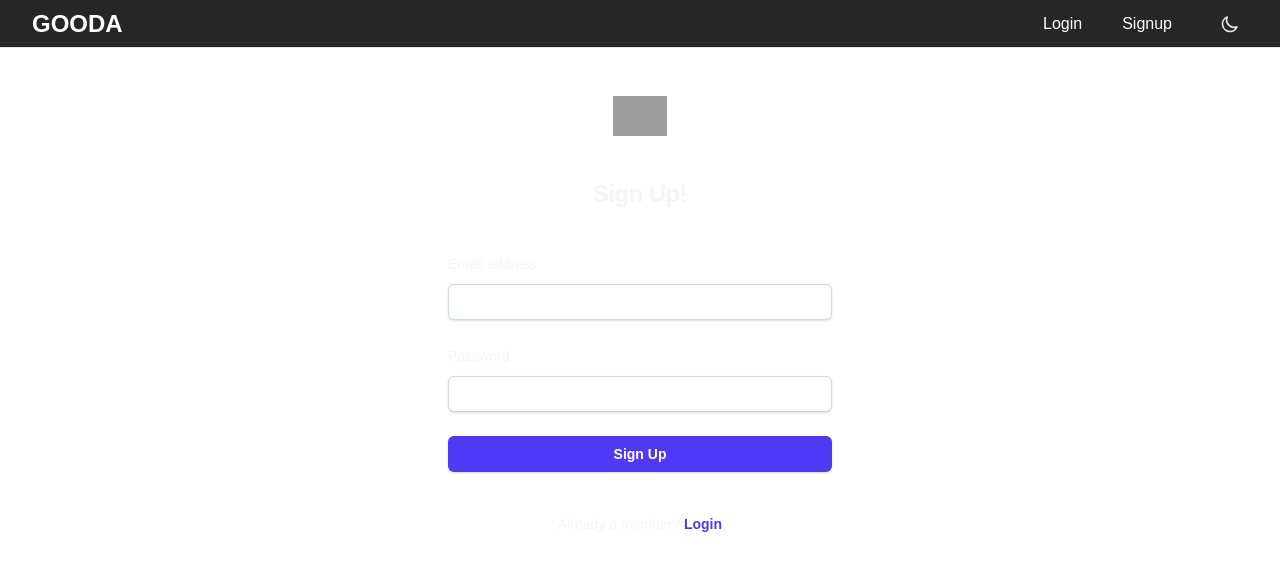
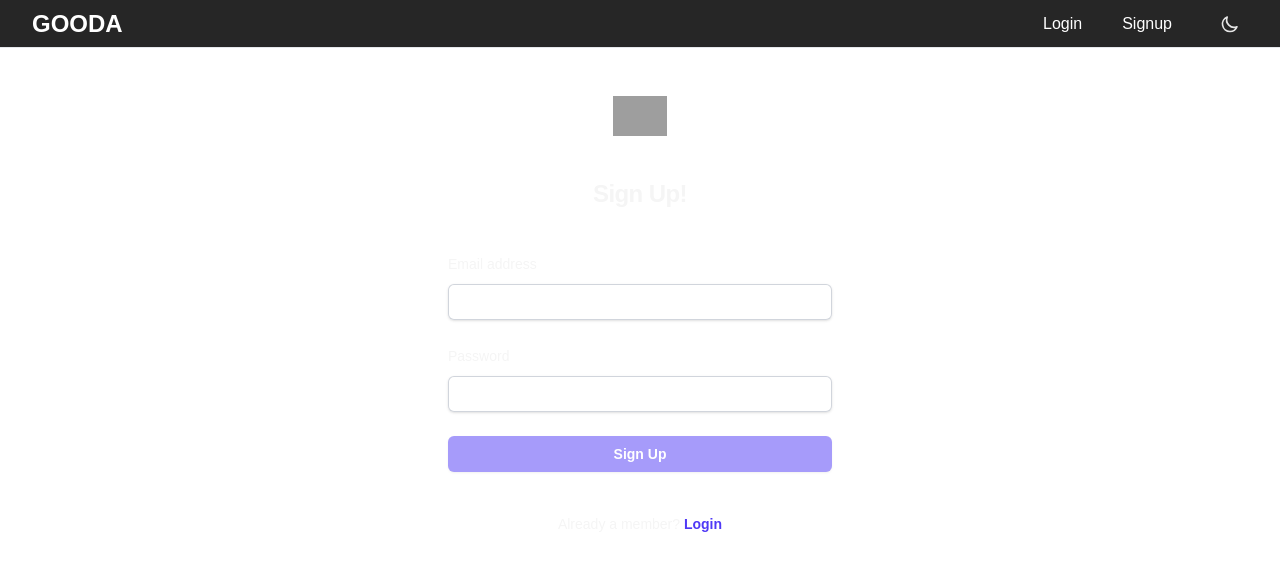
Before and after one commit to boy-johnny/Supabase-Tutorial, a Next.js app: page /signup in a window 1280 px wide. Shown: the top 570 px of the page. Built offline with nearby package versions, Linux system fonts and the light colour scheme; no server answers; grey boxes are pictures that could not be loaded.

Commit message:
feat: implement signup loading state and error handling

```diff
--- a/src/app/(auth)/signup/page.tsx
+++ b/src/app/(auth)/signup/page.tsx
@@ -10,8 +10,24 @@ export default function Signup() {
   const [email, setEmail] = useState('');
   const [password, setPassword] = useState('');
   const [error, setError] = useState('');
+  const [loading, setLoading] = useState(false);
 
   const { signup } = useAuth();
+
+  const handleSignup = async () => {
+    setError('');
+    setLoading(true);
+
+    try {
+      await signup(email, password);
+      // Signup successful - will redirect via useAuth
+    } catch (err: any) {
+      console.error('Signup error:', err);
+      setError(err.message || 'Failed to sign up. Please try again.');
+    } finally {
+      setLoading(false);
+    }
+  };
 
   return (
     <>
@@ -64,10 +80,11 @@ export default function Signup() {
             <div>
               <button
                 type="button"
-                className="flex w-full justify-center rounded-md bg-indigo-600 px-3 py-1.5 text-sm font-semibold leading-6 text-white shadow-sm hover:bg-indigo-500 focus-visible:outline-2 focus-visible:outline-offset-2 focus-visible:outline-indigo-600"
-                onClick={() => signup(email, password)}
+                disabled={loading || !email || !password}
+                className="flex w-full justify-center rounded-md bg-indigo-600 px-3 py-1.5 text-sm font-semibold leading-6 text-white shadow-sm hover:bg-indigo-500 focus-visible:outline-2 focus-visible:outline-offset-2 focus-visible:outline-indigo-600 disabled:opacity-50 disabled:cursor-not-allowed transition-colors"
+                onClick={handleSignup}
               >
-                Sign Up
+                {loading ? 'Signing up...' : 'Sign Up'}
               </button>
             </div>
             <ErrorMessage error={error} />
```
